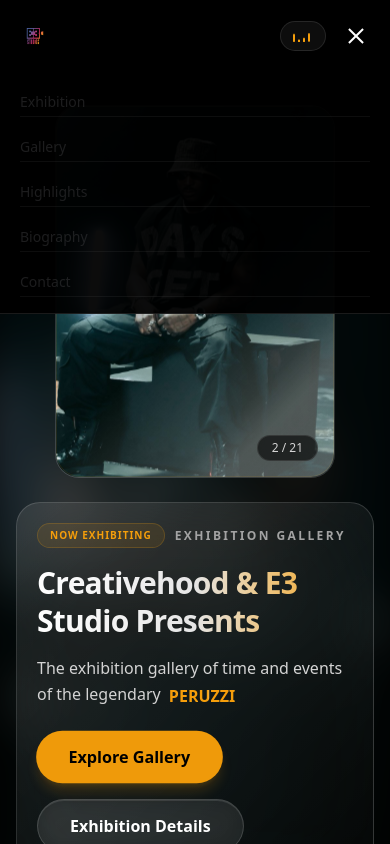
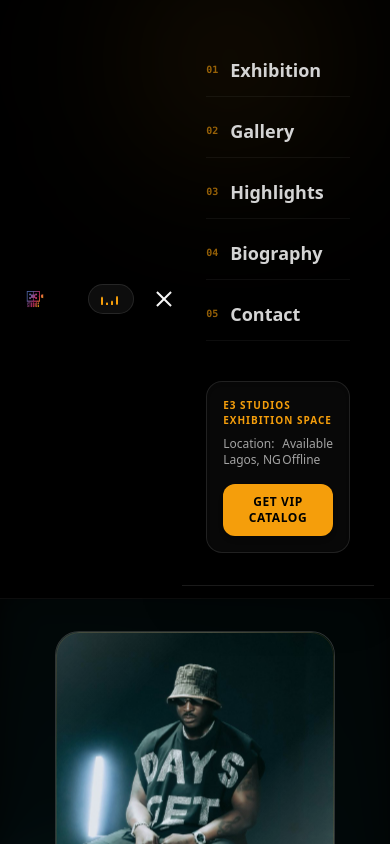
Before and after one commit to kelvin-omoh/creativehood-x-e3-exhibition, a React (Vite) app: page / in a window 390 px wide. Both pictures are taken after a click on the button 356 px from the left and 36 px from the top of the page. Shown: the top 844 px of the page. Built offline with nearby package versions, Linux system fonts and the light colour scheme.

Commit message:
feat: redesign mobile menu & implement dynamic universal dark-mode themes

```diff
--- a/src/components/Contact.jsx
+++ b/src/components/Contact.jsx
@@ -46,7 +46,7 @@
   return (
     <section id="contact" ref={sectionRef} className="common-padding bg-zinc relative overflow-hidden flex items-center justify-center">
       {/* Background ambient glow matching the museum theme */}
-      <div className="absolute -bottom-24 -left-24 w-96 h-96 rounded-full bg-amber-500/5 blur-[120px] pointer-events-none" />
+      <div className="absolute -bottom-24 -left-24 w-96 h-96 rounded-full blur-[120px] pointer-events-none" style={{ backgroundColor: 'rgba(var(--accent-color-rgb), 0.05)' }} />
       <div className="absolute -top-24 -right-24 w-96 h-96 rounded-full bg-white/5 blur-[120px] pointer-events-none" />
 
       <div className="screen-max-width w-full relative z-10">
@@ -110,7 +110,8 @@
               {/* Submit Button */}
               <button
                 type="submit"
-                className="w-full py-4 bg-amber-500 hover:bg-amber-400 text-black font-bold rounded-full transition-all duration-300 transform hover:-translate-y-0.5 shadow-lg shadow-amber-500/10 uppercase tracking-widest text-xs mt-4"
+                className="w-full py-4 bg-amber-500 hover:bg-amber-400 text-black font-bold rounded-full transition-all duration-300 transform hover:-translate-y-0.5 shadow-lg uppercase tracking-widest text-xs mt-4"
+                style={{ boxShadow: '0 10px 15px -3px rgba(var(--accent-color-rgb), 0.15)' }}
               >
                 Join
               </button>
--- a/src/components/Hero.jsx
+++ b/src/components/Hero.jsx
@@ -118,7 +118,7 @@
           <div className="relative w-full max-w-[280px] sm:max-w-[340px] lg:max-w-[380px] aspect-[3/4] rounded-3xl overflow-hidden border border-white/15 shadow-[2xl,_inset_0_1px_1px_rgba(255,255,255,0.15)] bg-gradient-to-b from-white/5 to-white/[0.01] backdrop-blur-md">
 
             {/* Elegant outer glow ring */}
-            <div className="absolute inset-0 rounded-3xl border border-amber-500/10 pointer-events-none z-30" />
+            <div className="absolute inset-0 rounded-3xl border border-amber-500 opacity-10 pointer-events-none z-30" />
 
             {/* Slideshow inside the frame */}
             <div className="absolute inset-0 z-10 flex items-center justify-center overflow-hidden">
@@ -152,7 +152,7 @@
         <div className="lg:col-span-7 text-left hero-text-content lg:order-1 order-2">
           <div className="p-5 sm:p-8 lg:p-10 rounded-3xl border border-white/15 bg-gradient-to-br from-white/10 to-white/[0.02] backdrop-blur-2xl shadow-[2xl,_inset_0_1px_1px_rgba(255,255,255,0.15)] shadow-black/55 relative overflow-hidden">
             <div className="flex flex-wrap items-center gap-2.5 mb-4">
-              <span className="px-3 py-1 text-[10px] font-extrabold uppercase tracking-widest bg-amber-500/10 text-amber-500 border border-amber-500/20 rounded-full">
+              <span className="px-3 py-1 text-[10px] font-extrabold uppercase tracking-widest text-amber-500 border rounded-full" style={{ backgroundColor: 'rgba(var(--accent-color-rgb), 0.1)', borderColor: 'rgba(var(--accent-color-rgb), 0.2)' }}>
                 Now Exhibiting
               </span>
               <span className="text-neutral-400 text-xs font-semibold tracking-[0.2em] uppercase">
@@ -162,7 +162,7 @@
             <h1 className="text-3xl sm:text-5xl lg:text-6xl font-extrabold tracking-tight mb-4 sm:mb-6 bg-gradient-to-r from-white via-neutral-200 to-amber-500 bg-clip-text text-transparent leading-tight">
               Creativehood & E3 Studio Presents
             </h1>
-            <p className="text-base sm:text-lg lg:text-xl text-neutral-300 font-light leading-relaxed mb-6 sm:mb-8">
+            <p className="text-lg sm:text-xl lg:text-2xl text-neutral-300 font-light leading-relaxed mb-6 sm:mb-8">
               The exhibition gallery of time and events of the legendary{" "}
               <span className="relative inline-flex overflow-hidden translate-y-[2px] peruzzi-text-wrapper px-1">
                 {"PERUZZI".split("").map((char, index) => (
@@ -178,7 +178,8 @@
             <div className="flex flex-wrap gap-4">
               <a
                 href="#highlights"
-                className="px-8 py-3.5 bg-amber-500 hover:bg-amber-400 text-black font-semibold rounded-full shadow-lg shadow-amber-500/20 transition-all duration-300 transform hover:-translate-y-0.5 animate-pulse-subtle"
+                className="px-8 py-3.5 bg-amber-500 hover:bg-amber-400 text-black font-semibold rounded-full shadow-lg transition-all duration-300 transform hover:-translate-y-0.5 animate-pulse-subtle"
+                style={{ boxShadow: '0 10px 15px -3px rgba(var(--accent-color-rgb), 0.3)' }}
               >
                 Explore Gallery
               </a>
--- a/src/components/Model.jsx
+++ b/src/components/Model.jsx
@@ -213,7 +213,7 @@
               </h3>
               <p className="text-neutral-400 font-semibold mb-6 flex items-center justify-between">
                 <span>Artist: <span className="text-white hover:underline cursor-pointer">PERUZZI</span></span>
-                <span className="text-xs font-mono bg-white/5 px-2.5 py-1 rounded border border-white/5 text-amber-500/80">{model.exif}</span>
+                <span className="text-xs font-mono bg-white/5 px-2.5 py-1 rounded border border-white/5 text-amber-500 opacity-80">{model.exif}</span>
               </p>
 
               <div className="space-y-4 text-sm text-neutral-300 font-light border-t border-white/10 pt-6">
@@ -259,9 +259,10 @@
                       onClick={() => setModel(item)}
                       className={`cursor-pointer transition-all duration-300 relative rounded-xl overflow-hidden border-2 ${
                         model.id === item.id
-                          ? "border-amber-500 scale-105 shadow-lg shadow-amber-500/20"
+                          ? "border-amber-500 scale-105 shadow-lg"
                           : "border-white/10 opacity-55 hover:opacity-90"
                       }`}
+                      style={model.id === item.id ? { boxShadow: '0 10px 15px -3px rgba(var(--accent-color-rgb), 0.2)' } : {}}
                     >
                       <div className="w-16 h-20 bg-neutral-900 flex items-center justify-center p-0.5">
                         <img src={item.img} alt="" className="w-full h-full object-cover rounded-lg" />
--- a/src/components/Navbar.jsx
+++ b/src/components/Navbar.jsx
@@ -133,20 +133,46 @@
 
       {/* Mobile dropdown menu */}
       {menuOpen && (
-        <div className="md:hidden absolute top-full left-0 w-full bg-black/95 backdrop-blur-xl border-b border-white/10 z-50 py-4 px-5 flex flex-col gap-4">
-          {navLists.map((nav) => {
+        <div className="md:hidden absolute top-full left-0 w-full bg-black/95 backdrop-blur-2xl border-b border-white/10 z-50 py-8 px-6 flex flex-col gap-6 animate-fade-in shadow-2xl relative">
+          {/* Subtle colored glow inside dropdown */}
+          <div className="absolute -top-12 -left-12 w-48 h-48 rounded-full blur-[80px] pointer-events-none" style={{ backgroundColor: 'rgba(var(--accent-color-rgb), 0.1)' }} />
+
+          <div className="flex flex-col gap-2 relative z-10">
+            {navLists.map((nav, index) => {
               const anchor = nav === 'Exhibition' ? '#' : `#${nav.toLowerCase()}`;
               return (
                 <a
                   key={nav}
                   href={anchor}
                   onClick={() => setMenuOpen(false)}
-                className="text-sm text-gray-300 hover:text-amber-500 font-medium transition-colors py-1 border-b border-white/5"
+                  className="group flex items-center justify-between text-lg font-bold text-neutral-300 hover:text-white transition-all duration-300 py-3 border-b border-white/5"
                 >
+                  <span className="flex items-center gap-3">
+                    <span className="text-[10px] font-mono text-amber-500 opacity-60 group-hover:opacity-100 transition-opacity">0{index + 1}</span>
                     {nav}
+                  </span>
+                  {/* Glowing chevron/dot accent */}
+                  <span className="w-1.5 h-1.5 rounded-full bg-amber-500 opacity-0 group-hover:opacity-100 transition-all duration-300 transform scale-50 group-hover:scale-100 shadow-[0_0_8px_var(--accent-color)]" />
                 </a>
               );
             })}
+          </div>
+
+          {/* Premium Ticket Curation Footer inside drawer */}
+          <div className="relative z-10 mt-4 p-4 rounded-2xl bg-white/[0.03] border border-white/10 flex flex-col gap-2 shadow-inner">
+            <span className="text-amber-500 text-[10px] font-extrabold tracking-widest uppercase">E3 Studios Exhibition Space</span>
+            <div className="flex items-center justify-between text-xs text-neutral-400">
+              <span>Location: Lagos, NG</span>
+              <span>Available Offline</span>
+            </div>
+            <a
+              href="#contact"
+              onClick={() => setMenuOpen(false)}
+              className="mt-2 text-center py-2.5 bg-amber-500 hover:bg-amber-400 text-black text-xs font-bold uppercase tracking-wider rounded-xl transition-all shadow-md"
+            >
+              Get VIP Catalog
+            </a>
+          </div>
         </div>
       )}
     </header>
--- a/src/constants/index.js
+++ b/src/constants/index.js
@@ -10,6 +10,14 @@
 } from "../utils";
 
 export const navLists = ["Exhibition", "Gallery", "Highlights", "Biography", "Contact"];
+
+export const themes = [
+  { name: 'Gold', rgb: '245, 158, 11', hoverRgb: '251, 191, 36', color: '#f59e0b' },
+  { name: 'Green', rgb: '0, 230, 118', hoverRgb: '105, 240, 174', color: '#00e676' },
+  { name: 'Blue', rgb: '30, 144, 255', hoverRgb: '99, 184, 255', color: '#1e90ff' },
+  { name: 'Red', rgb: '255, 45, 85', hoverRgb: '255, 94, 126', color: '#ff2d55' },
+  { name: 'Purple', rgb: '168, 85, 247', hoverRgb: '192, 132, 252', color: '#a855f7' }
+];
 
 export const hightlightsSlides = [
   {
--- a/src/index.css
+++ b/src/index.css
@@ -1,6 +1,14 @@
 @tailwind base;
 @tailwind components;
 @tailwind utilities;
+
+:root {
+  --accent-color-rgb: 245, 158, 11;
+  --accent-color-hover-rgb: 251, 191, 36;
+  --accent-color: rgba(var(--accent-color-rgb), 1);
+  --accent-color-hover: rgba(var(--accent-color-hover-rgb), 1);
+  --accent-glow: rgba(var(--accent-color-rgb), 0.2);
+}
 
 html {
   scroll-behavior: smooth;
@@ -133,10 +141,10 @@
 .shimmer-text {
   background: linear-gradient(
     to right,
-    #f59e0b 20%,
+    var(--accent-color) 20%,
     #ffffff 40%,
-    #f59e0b 60%,
-    #f59e0b 80%
+    var(--accent-color) 60%,
+    var(--accent-color) 80%
   );
   background-size: 200% auto;
   color: transparent;
--- a/tailwind.config.js
+++ b/tailwind.config.js
@@ -12,6 +12,10 @@
           300: "#42424570",
         },
         zinc: "#101010",
+        amber: {
+          500: "rgba(var(--accent-color-rgb), <alpha-value>)",
+          400: "rgba(var(--accent-color-hover-rgb), <alpha-value>)",
+        },
       },
     },
   },
```
Also changed, not shown: src/App.jsx (+16 -3 lines), src/components/Footer.jsx (+28 -2 lines). Lines whose indentation alone changed are shown as unchanged.
